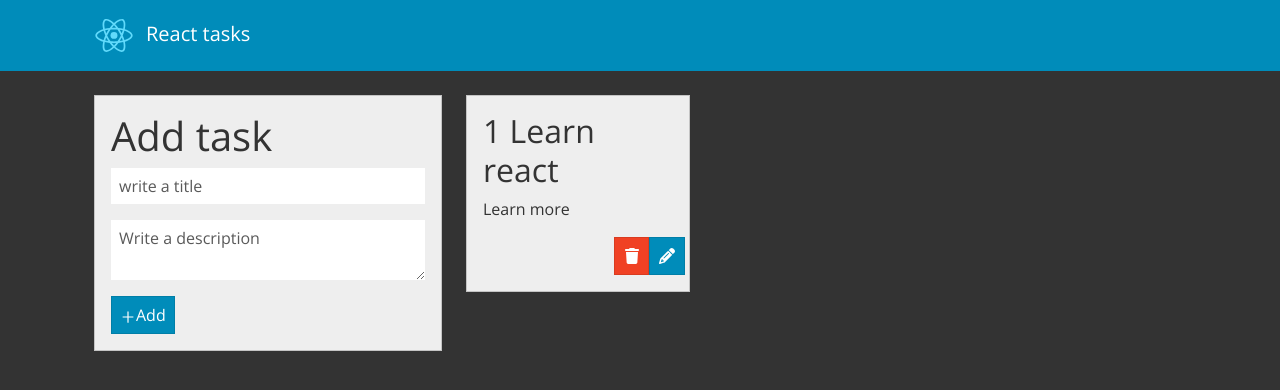
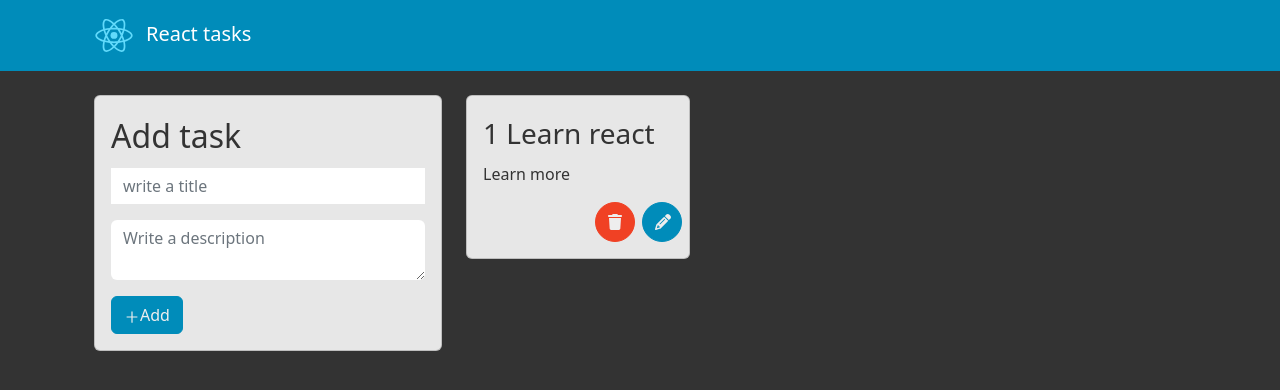
Before and after one commit to javiermartins/react-tasks, a React (Create React App) app: page / in a window 1280 px wide. Shown: the top 390 px of the page. Built offline with nearby package versions, Linux system fonts and the light colour scheme.

Commit message:
Edit task in modal and styles

```diff
--- a/package.json
+++ b/package.json
@@ -13,8 +13,9 @@
     "@types/node": "^16.11.65",
     "@types/react": "^18.0.21",
     "@types/react-dom": "^18.0.6",
-    "bootswatch": "^5.2.2",
+    "bootstrap": "^5.2.2",
     "react": "^18.2.0",
+    "react-bootstrap": "^2.5.0",
     "react-dom": "^18.2.0",
     "react-icons": "^4.6.0",
     "react-router-dom": "^6.4.2",
@@ -45,5 +46,8 @@
       "last 1 firefox version",
       "last 1 safari version"
     ]
+  },
+  "devDependencies": {
+    "sass": "^1.56.0"
   }
 }
--- a/src/App.css
+++ b/src/App.css
@@ -1,3 +1,3 @@
 body {
-  background-color: #333;
+  background-color: #333333;
 }
--- a/src/components/tasks/TaskCard.tsx
+++ b/src/components/tasks/TaskCard.tsx
@@ -1,25 +1,40 @@
+import { useState } from "react";
 import { FontAwesomeIcon } from '@fortawesome/react-fontawesome';
 import { faTrash, faPencil } from '@fortawesome/free-solid-svg-icons';
 import { Task } from "../../interfaces/Task.interface";
+import TaskModal from "./TaskModal";
 
 interface Props {
   task: Task;
   deleteTask: (id: number) => void;
+  editTask: (task: Task) => void;
 }
 
-export default function TaskCard({ task, deleteTask }: Props) {
+export default function TaskCard({ task, editTask, deleteTask }: Props) {
+
+  const [show, setShow] = useState(false);
+
+  const handleClose = () => setShow(false);
+
   return (
-    <div className="card card-body bg-secondary rounded-0 text-dark">
-      <h2>{task.id} {task.title}</h2>
+    <div className="card card-body bg-secondary text-dark rounded-2">
+      <div>
+        <div className="fs-3 mb-2">{task.id} {task.title}</div>
         <p>{task.description}</p>
         <div className="row d-flex justify-content-end">
-        <button className="btn btn-danger col-md-2" onClick={() => task.id && deleteTask(task.id)}>
+          <button className="btn btn-danger col-md-2 circle-button text-light"
+            onClick={() => task.id && deleteTask(task.id)}>
             <FontAwesomeIcon icon={faTrash} />
           </button>
-        <button className="btn btn-primary col-md-2">
+          <button className="btn btn-primary col-md-2 circle-button text-light"
+            onClick={() => setShow(true)}>
             <FontAwesomeIcon icon={faPencil} />
           </button>
         </div>
       </div>
+
+      <TaskModal task={task} editTask={editTask}
+        show={show} handleClose={handleClose} />
+    </div>
   );
 }
--- a/src/components/tasks/TaskForm.tsx
+++ b/src/components/tasks/TaskForm.tsx
@@ -34,7 +34,7 @@ export default function TaskForm({addNewTask}: Props) {
 
   return (
     <div className="card card-body bg-secondary text-dark">
-      <h1>Add task</h1>
+      <div className="fs-2 mb-2">Add task</div>
 
       <form onSubmit={handleNewTask}>
         <input
@@ -57,7 +57,7 @@ export default function TaskForm({addNewTask}: Props) {
           value={task.description}
         ></textarea>
 
-        <button className="btn btn-primary">
+        <button className="btn btn-primary text-light">
           <AiOutlinePlus />
           <span>Add</span>
         </button>
--- a/src/components/tasks/TaskList.tsx
+++ b/src/components/tasks/TaskList.tsx
@@ -4,14 +4,15 @@ import TaskCard from "./TaskCard";
 interface Props {
   tasks: Task[];
   deleteTask: (id: number) => void;
+  editTask: (task: Task) => void;
 }
 
-export default function TaskList({ tasks, deleteTask }: Props) {
+export default function TaskList({ tasks, editTask, deleteTask }: Props) {
   return (
     <>
       {tasks.map((task) => (
-        <div className="col-md-4 pb-2" key={task.id}>
-            <TaskCard task={task} deleteTask={deleteTask}/>
+        <div className="col-md-6 col-lg-4 pb-2" key={task.id}>
+            <TaskCard task={task} editTask={editTask} deleteTask={deleteTask}/>
         </div>
       ))}
     </>
--- /dev/null
+++ b/src/components/tasks/TaskModal.tsx
@@ -0,0 +1,62 @@
+import { ChangeEvent, useEffect, useState } from "react";
+import Modal from "react-bootstrap/Modal";
+import Form from "react-bootstrap/Form";
+import { Task } from "../../interfaces/Task.interface";
+import "./Tasks.scss";
+
+interface Props {
+  task: Task;
+  show: boolean;
+  handleClose: any;
+  editTask: (task: Task) => void;
+}
+
+type HandleInputChange = ChangeEvent<HTMLInputElement | HTMLTextAreaElement>;
+
+export default function TaskModal({
+  task,
+  editTask,
+  show,
+  handleClose,
+}: Props) {
+  const [editedTask, setEditedTask] = useState(task);
+
+  useEffect(() => {
+    editTask(editedTask);
+  }, [editedTask]);
+
+  const handleInputChange = ({
+    target: { name, value },
+  }: HandleInputChange) => {
+    setEditedTask({ ...editedTask, [name]: value });
+  };
+
+  return (
+    <>
+      <Modal dialogClassName="task-modal" show={show} onHide={handleClose}>
+        <Modal.Header
+          className="border-0 pb-0 modal-header"
+          closeButton
+        ></Modal.Header>
+        <Modal.Body>
+          <Form.Control
+            type="text"
+            name="title"
+            placeholder="Title"
+            className="no-border title-input"
+            defaultValue={task.title}
+            onChange={handleInputChange}
+          />
+          <Form.Control
+            as="textarea"
+            name="description"
+            placeholder="Description"
+            className="no-border description-text"
+            defaultValue={task.description}
+            onChange={handleInputChange}
+          />
+        </Modal.Body>
+      </Modal>
+    </>
+  );
+}
--- /dev/null
+++ b/src/components/tasks/Tasks.scss
@@ -0,0 +1,31 @@
+.circle-button {
+    margin: 0 0.2rem;
+    width: 40px;
+    height: 40px;
+    border-radius: 50%;
+}
+
+.no-border {
+    border: 0;
+}
+
+.task-modal {
+    top: 5rem;
+}
+
+.modal-content {
+    border-radius: 1rem !important;
+}
+
+.modal-header {
+    padding-top: 1.5rem;
+    padding-right: 1.5rem;
+}
+
+.description-text {
+    height: 15rem;
+}
+
+.title-input {
+    margin-bottom: 0.5rem;
+}
--- a/src/components/tasks/Tasks.tsx
+++ b/src/components/tasks/Tasks.tsx
@@ -2,6 +2,7 @@ import { useState } from "react";
 import { Task } from "../../interfaces/Task.interface";
 import TaskForm from "./TaskForm";
 import TaskList from "./TaskList";
+import "./Tasks.scss";
 
 export default function Tasks() {
   const [tasks, setTasks] = useState<Task[]>([
@@ -12,12 +13,20 @@ export default function Tasks() {
       completed: false,
     },
   ]);
+
   const addNewTask = (task: Task) =>
     setTasks([...tasks, { ...task, id: tasks.length + 1 }]);
 
   const deleteTask = (id: number) => {
     setTasks(tasks.filter((task) => task.id !== id));
   };
+
+  const editTask = (task: Task) => {
+    var index = tasks.findIndex(x => x.id == task.id);
+    tasks[index] = task;
+    setTasks([...tasks]);
+  };
+
   return (
     <main className="container p-4">
       <div className="row">
@@ -26,7 +35,7 @@ export default function Tasks() {
         </div>
         <div className="col-md-8">
           <div className="row">
-            <TaskList tasks={tasks} deleteTask={deleteTask} />
+            <TaskList tasks={tasks} editTask={editTask} deleteTask={deleteTask} />
           </div>
         </div>
       </div>
--- /dev/null
+++ b/src/custom.scss
@@ -0,0 +1,10 @@
+$primary: #008cba;
+$secondary: #e7e7e7;
+$success: #43ac6a;
+$info: #5bc0de;
+$warning: #e99002;
+$danger: #f04124;
+$light: #eeeeee;
+$dark: #333333;
+
+@import '~bootstrap/scss/bootstrap.scss';
--- a/src/index.tsx
+++ b/src/index.tsx
@@ -1,4 +1,4 @@
-import 'bootswatch/dist/yeti/bootstrap.min.css';
+import './custom.scss';
 import React from 'react';
 import ReactDOM from 'react-dom/client';
 import { App } from './App';
```
Also changed, not shown: 2 other files (tests, documents, lock files or other folders). Lines whose indentation alone changed are shown as unchanged.
